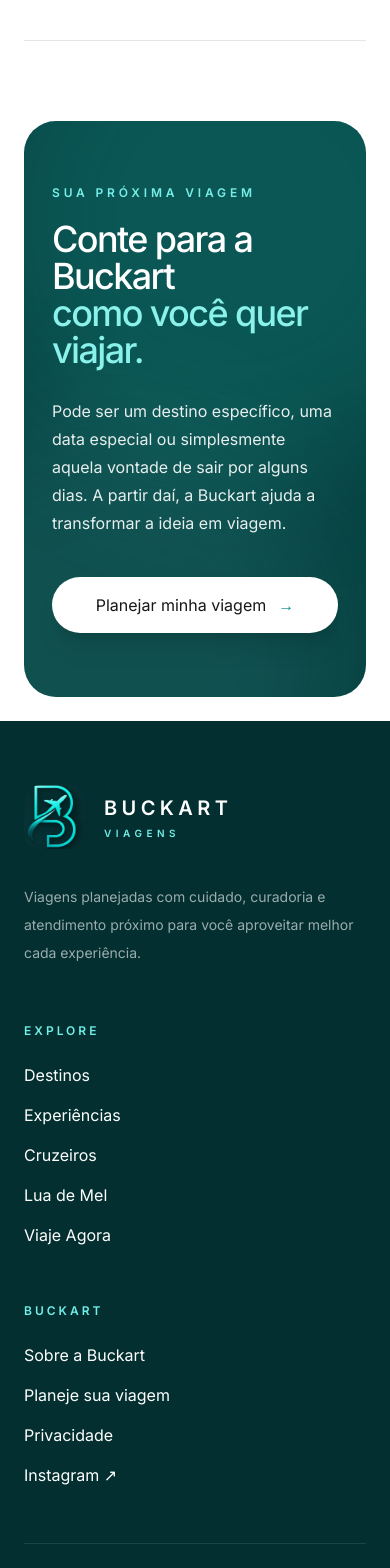
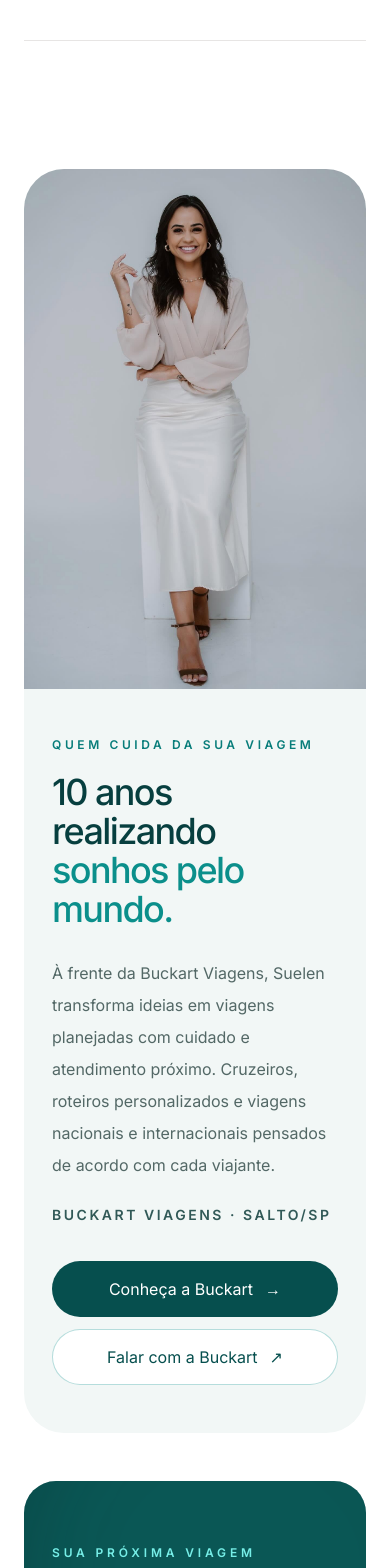
Before and after one commit to strsitemas/bk-viagens, a Next.js app: page / in a window 390 px wide. Shown: the part 7000-8568 px from the top of the page. Built offline with nearby package versions, Linux system fonts and the light colour scheme.

Commit message:
Adiciona apresentacao da responsavel pela Buckart

```diff
--- a/app/(public)/page.tsx
+++ b/app/(public)/page.tsx
@@ -5,6 +5,7 @@
 import { SurpriseMe } from "@/components/home/surprise-me";
 import { TravelStyles } from "@/components/home/travel-styles";
 import { TrendingNow } from "@/components/home/trending-now";
+import { TravelAdvisor } from "@/components/home/travel-advisor";
 import { Footer } from "@/components/layout/footer";
 import { Header } from "@/components/layout/header";
 
@@ -26,6 +27,8 @@
 
         <BuckartExperience />
 
+        <TravelAdvisor />
+
         <FinalCta />
       </main>
 
--- /dev/null
+++ b/components/home/travel-advisor.tsx
@@ -0,0 +1,70 @@
+import Image from "next/image";
+import Link from "next/link";
+
+export function TravelAdvisor() {
+  return (
+    <section className="px-6 py-12 lg:px-10 lg:py-20">
+      <div className="mx-auto grid max-w-[1440px] overflow-hidden rounded-[2.5rem] bg-[#f2f7f6] lg:grid-cols-[0.9fr_1.1fr]">
+        <div className="relative min-h-[520px] sm:min-h-[620px] lg:min-h-[680px]">
+          <Image
+            src="/images/suelen-buckart.jpg"
+            alt="Suelen, responsável pela Buckart Viagens"
+            fill
+            sizes="(max-width: 1024px) 100vw, 45vw"
+            className="object-cover object-top"
+          />
+        </div>
+
+        <div className="flex items-center px-7 py-12 sm:px-12 lg:px-16 lg:py-16 xl:px-20">
+          <div className="max-w-2xl">
+            <p className="text-xs font-semibold uppercase tracking-[0.3em] text-[#087d7a]">
+              Quem cuida da sua viagem
+            </p>
+
+            <h2 className="mt-5 text-4xl font-medium leading-[1.08] tracking-[-0.045em] text-[#073f3f] sm:text-5xl lg:text-6xl">
+              10 anos realizando
+              <span className="block text-[#0b8f8b]">
+                sonhos pelo mundo.
+              </span>
+            </h2>
+
+            <p className="mt-7 max-w-xl text-base leading-8 text-[#536866]">
+              À frente da Buckart Viagens, Suelen transforma ideias em viagens
+              planejadas com cuidado e atendimento próximo. Cruzeiros, roteiros
+              personalizados e viagens nacionais e internacionais pensados de
+              acordo com cada viajante.
+            </p>
+
+            <p className="mt-6 text-sm font-semibold uppercase tracking-[0.18em] text-[#315957]">
+              Buckart Viagens · Salto/SP
+            </p>
+
+            <div className="mt-9 flex flex-col gap-3 sm:flex-row">
+              <Link
+                href="/sobre"
+                className="inline-flex min-h-14 items-center justify-center rounded-full bg-[#064f4e] px-7 text-sm font-semibold !text-white transition hover:bg-[#08716e] hover:!text-white"
+              >
+                Conheça a Buckart
+                <span className="ml-3" aria-hidden="true">
+                  →
+                </span>
+              </Link>
+
+              <a
+                href="https://wa.me/5511953797214?text=Ol%C3%A1%21%20Conheci%20a%20Buckart%20pelo%20site%20e%20gostaria%20de%20conversar%20sobre%20uma%20viagem."
+                target="_blank"
+                rel="noopener noreferrer"
+                className="inline-flex min-h-14 items-center justify-center rounded-full border border-[#0b8f8b]/30 bg-white px-7 text-sm font-semibold !text-[#064f4e] transition hover:bg-[#e2f6f3] hover:!text-[#064f4e]"
+              >
+                Falar com a Buckart
+                <span className="ml-3" aria-hidden="true">
+                  ↗
+                </span>
+              </a>
+            </div>
+          </div>
+        </div>
+      </div>
+    </section>
+  );
+}
```
Also changed, not shown: public/images/reserva de imagens/suelen.jpg (added), public/images/suelen-buckart.jpg (added).
